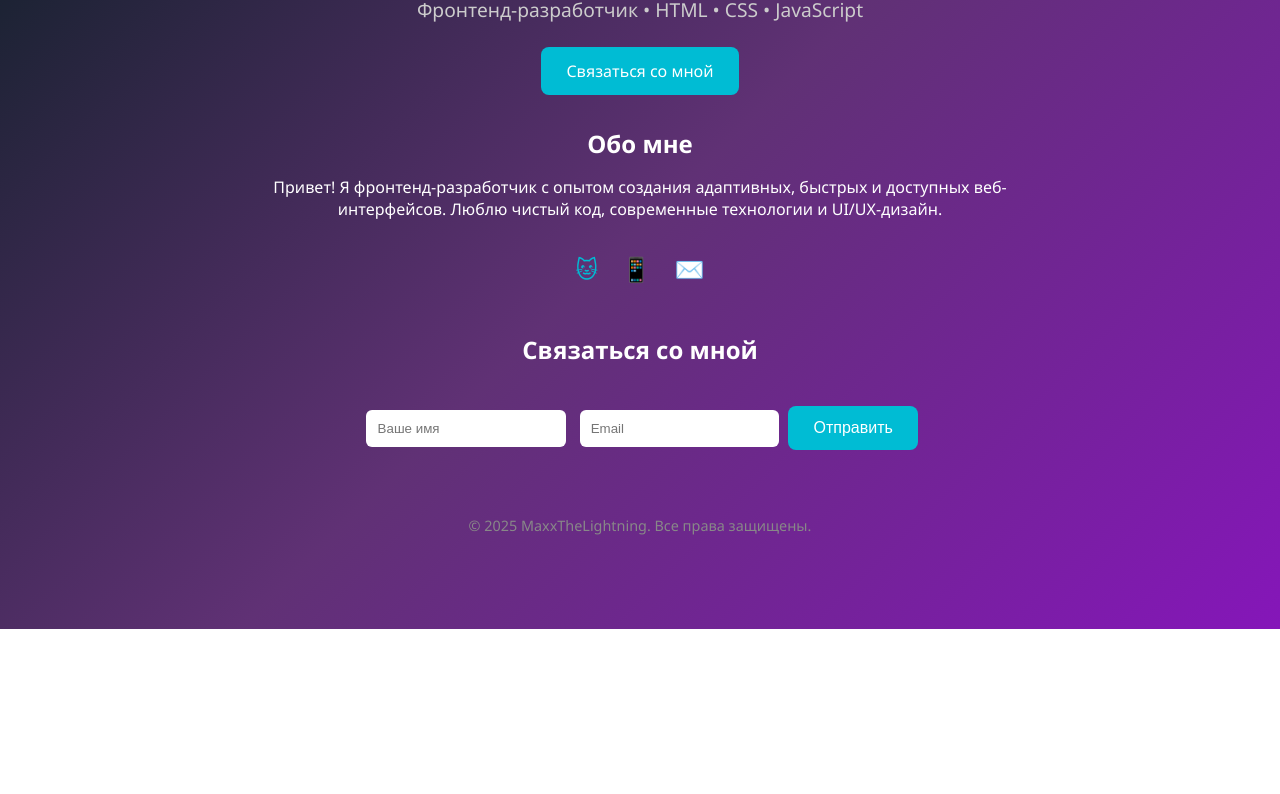
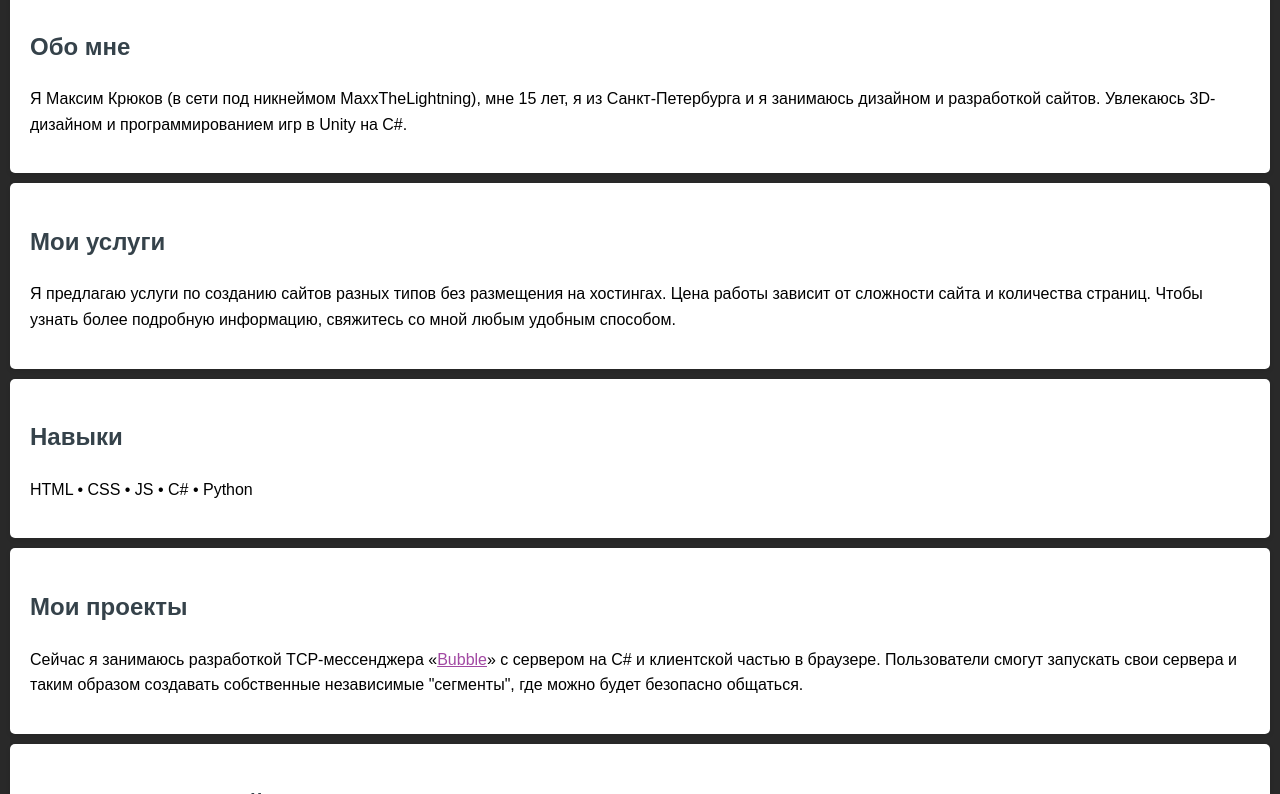
Before and after one commit to MaxxTheLightning/MaxxTheLightning.github.io, a plain HTML site: page index.html in a window 1280 px wide. Shown: the part 171-965 px from the top of the page. Before the commit the page ends 800 px from the top, so only its background shows below. Drawn offline with Linux system fonts and the light colour scheme.

Commit message:
Update index.html

```diff
--- a/index.html
+++ b/index.html
@@ -2,138 +2,87 @@
 <html lang="ru">
 <head>
     <meta charset="UTF-8">
-  <meta name="viewport" content="width=device-width, initial-scale=1">
-  <title>Фронтенд-разработчик — MaxxTheLightning</title>
+    <meta name="viewport" content="width=device-width, initial-scale=1.0">
+    <title>MaxxTheLightning - Фронтенд разработчик</title>
     <style>
-    * {
+body {
+    font-family: Arial, sans-serif;
+    line-height: 1.6;
     margin: 0;
     padding: 0;
-      box-sizing: border-box;
-    }
-
-    body {
-      font-family: 'Segoe UI', Tahoma, Geneva, Verdana, sans-serif;
-      background: linear-gradient(135deg, #0f2027, #603175, #8516b9);
-      color: #fff;
-      min-height: 100vh;
-      display: flex;
-      flex-direction: column;
-      align-items: center;
-      justify-content: center;
-      padding: 2rem;
+    background-color: #292929;
 }
 
 header {
+    background: #35424a;
+    color: #ffffff;
+    padding: 20px 0;
     text-align: center;
-      margin-bottom: 2rem;
 }
 
-    header h1 {
-      font-size: 3rem;
-      margin-bottom: 0.5rem;
-    }
-
-    header p {
-      font-size: 1.2rem;
-      color: #ccc;
-    }
-
-    .btn {
-      display: inline-block;
-      margin-top: 1.5rem;
-      padding: 0.8rem 1.6rem;
-      background-color: #00bcd4;
-      color: #fff;
-      border: none;
-      border-radius: 8px;
-      text-decoration: none;
-      transition: background-color 0.3s;
-      font-size: 1rem;
-    }
-
-    .btn:hover {
-      background-color: #0097a7;
+h1 {
+    margin: 0;
 }
 
 section {
-      max-width: 800px;
-      text-align: center;
+    padding: 20px;
+    margin: 10px;
+    background: #ffffff;
+    border-radius: 5px;
+    box-shadow: 0 2px 5px rgba(0, 0, 0, 0.1);
 }
 
-    .socials {
-      margin-top: 2rem;
-    }
-
-    .socials a {
-      margin: 0 0.6rem;
-      color: #00bcd4;
-      font-size: 1.5rem;
-      transition: color 0.3s;
-      text-decoration: none;
-    }
-
-    .socials a:hover {
-      color: #fff;
+h2 {
+    color: #35424a;
 }
 
 footer {
-      margin-top: 3rem;
-      font-size: 0.9rem;
-      color: #888;
+    text-align: center;
+    padding: 10px 0;
+    background: #35424a;
+    color: #ffffff;
+}
+
+a {
+    color: #a249a3;
 }
 </style>
 </head>
 <body>
-
     <header>
         <h1>MaxxTheLightning</h1>
-    <p>Фронтенд-разработчик • HTML • CSS • JavaScript</p>
-    <a href="#contact" class="btn">Связаться со мной</a>
+        <p>Фронтенд разработчик сайтов.</p>
     </header>
 
-  <section>
+    <section id="about">
         <h2>Обо мне</h2>
-    <p style="margin-top: 1rem;">
-      Привет! Я фронтенд-разработчик с опытом создания адаптивных, быстрых и доступных веб-интерфейсов. Люблю чистый код, современные технологии и UI/UX-дизайн.
-    </p>
-
-    <div class="socials">
-      <a href="https://github.com/MaxxTheLightning" target="_blank" title="GitHub">🐱</a>
-      <a href="https://t.me/MaxxTheLightning" target="_blank" title="Telegram">📱</a>
-      <a href="mailto:maksim.kryukov2009@gmail.com" title="Email">✉️</a>
-    </div>
+        <p>Я Максим Крюков (в сети под никнеймом MaxxTheLightning), мне 15 лет, я из Санкт-Петербурга и я занимаюсь дизайном и разработкой сайтов. Увлекаюсь 3D-дизайном и программированием игр в Unity на C#.</p>
     </section>
 
-  <section id="contact" style="margin-top: 3rem;">
-    <h2>Связаться со мной</h2>
-    <form id="contactForm" style="margin-top: 1rem;">
-      <input type="text" id="name" placeholder="Ваше имя" required style="padding: 0.7rem; border: none; border-radius: 6px; margin: 0.3rem;">
-      <input type="email" id="email" placeholder="Email" required style="padding: 0.7rem; border: none; border-radius: 6px; margin: 0.3rem;">
-      <button type="submit" class="btn">Отправить</button>
-    </form>
-    <p id="message" style="margin-top: 1rem;"></p>
+    <section id="services">
+        <h2>Мои услуги</h2>
+        <p>Я предлагаю услуги по созданию сайтов разных типов без размещения на хостингах. Цена работы зависит от сложности сайта и количества страниц. Чтобы узнать более подробную информацию, свяжитесь со мной любым удобным способом.</p>
+    </section>
+
+    <section id="skills">
+        <h2>Навыки</h2>
+        <p>HTML • CSS • JS • C# • Python</p>
+    </section>
+
+    <section id="projects">
+        <h2>Мои проекты</h2>
+        <p>Сейчас я занимаюсь разработкой TCP-мессенджера «<a href="bubble-messenger.github.io">Bubble</a>» с сервером на C# и клиентской частью в браузере. Пользователи смогут запускать свои сервера и таким образом создавать собственные независимые "сегменты", где можно будет безопасно общаться.</p>
+    </section>
+
+    <section id="contact">
+        <h2>Свяжитесь со мной</h2>
+        <p>Telegram: <a href="https://t.me/MaxxTheLightning">https://t.me/MaxxTheLightning</a></p>
+        <p>Email: <a href="mailto:MaxxTheLightning@proton.me">MaxxTheLightning@proton.me</a></p>
+        <p>Мой GitHub: <a href="https://github.com/MaxxTheLightning">https://github.com/MaxxTheLightning</a></p>
     </section>
 
     <footer>
-    &copy; 2025 MaxxTheLightning. Все права защищены.
+        <p>© MaxxTheLightning | Все права защищены</p>
     </footer>
-
-  <script>
-    document.getElementById('contactForm').addEventListener('submit', function(e) {
-      e.preventDefault();
-      const name = document.getElementById('name').value.trim();
-      const email = document.getElementById('email').value.trim();
-      const msg = document.getElementById('message');
-
-      if (name && email) {
-        msg.style.color = '#0f0';
-        msg.textContent = `Спасибо, ${name}! Я свяжусь с вами по ${email}.`;
-        this.reset();
-      } else {
-        msg.style.color = 'red';
-        msg.textContent = 'Пожалуйста, заполните все поля.';
-      }
-    });
-  </script>
 </body>
 </html>
```
Lines whose indentation alone changed are shown as unchanged.
